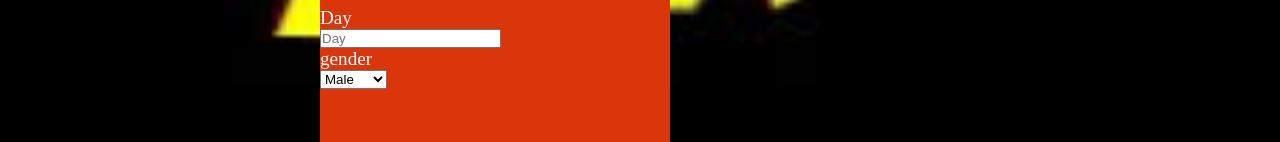
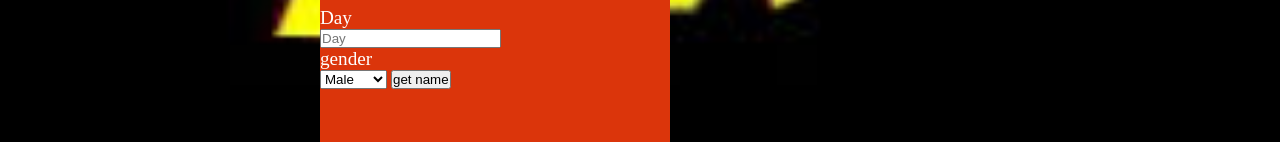
Before and after one commit to Brigid-Chepkemoi/Akan-Names, a plain HTML site: page index.html in a window 1280 px wide. Shown: the part 732-874 px from the top of the page. Drawn offline with Linux system fonts and the light colour scheme.

Commit message:
add onclick button to call function

```diff
--- a/index.html
+++ b/index.html
@@ -58,7 +58,7 @@
 <option value="female">Female</option>
 
       </select>
-    <!-- <input type="submit" onclick="findName()" value="get name"> -->
+    <input type="submit" onclick="findName()" value="get name">
   </form>
 </div>
 <!-- <div class="answer">
```
